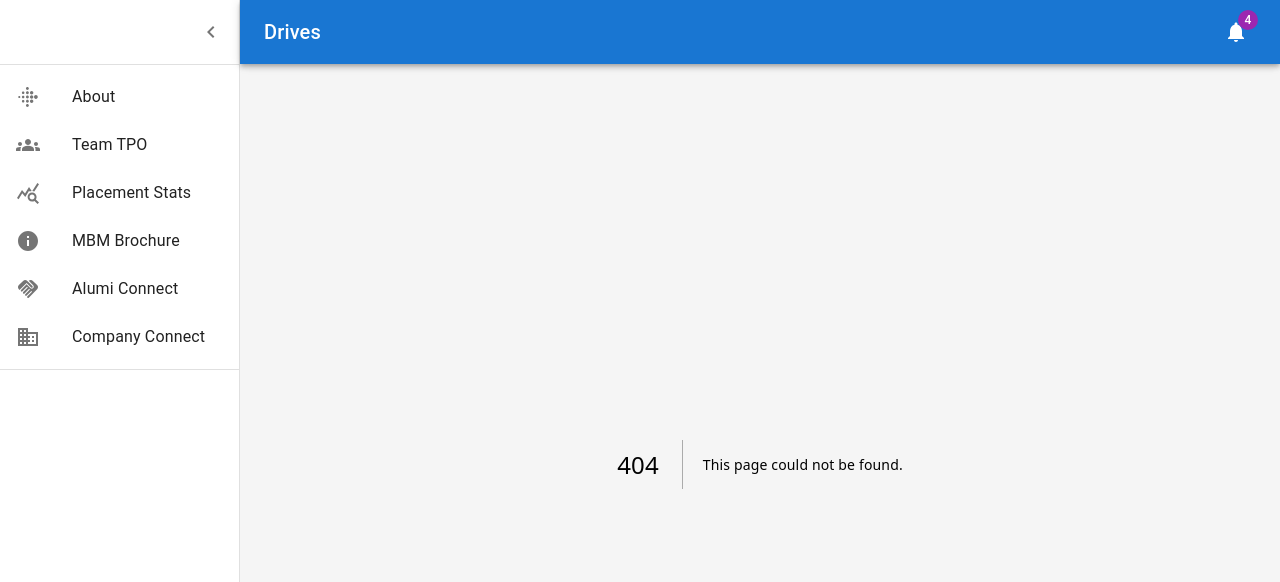
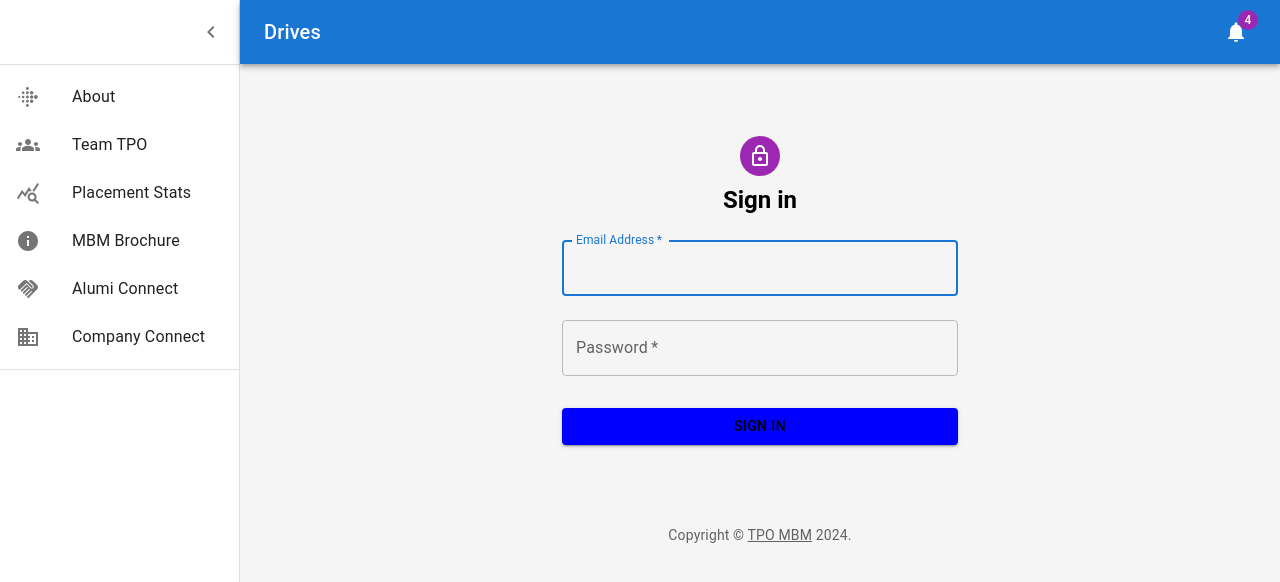
Before and after one commit to abhijeet-0019/MAJOR-PROJECT-24, a Next.js app: page /sign in a window 1280 px wide. Before the commit this address had no page. Shown: the top 582 px of the page. Built offline with nearby package versions, Linux system fonts and the light colour scheme.

Commit message:
Added login (without middleware)

```diff
--- a/apiConfig/useAPIAuth.js
+++ b/apiConfig/useAPIAuth.js
@@ -122,7 +122,7 @@ export default function useAPIAuth(){
 
     const login= async (user) => {
         //login and update the access token.
-        if(!!user.email && !!user.password){
+        if(!!user?.email && !!user.password){
             return await fetchLoginToken(getAuthURL()+"login",{
                 method: 'POST',
                 headers: {
--- a/app/components/admin_components/ListItemsAdmin.js
+++ b/app/components/admin_components/ListItemsAdmin.js
@@ -72,5 +72,6 @@ export const mainListItems = ({ updateAppBarText }) => (
         <ListItemText primary="Logout" />
       </ListItemButton>
     </Link>
+
   </React.Fragment>
 );
--- a/app/components/client_components/ListItemsClient.js
+++ b/app/components/client_components/ListItemsClient.js
@@ -14,8 +14,12 @@ import Image from 'next/image'
 import LogoutIcon from '@mui/icons-material/Logout';
 import MenuBookIcon from '@mui/icons-material/MenuBook';
 import CircleNotificationsIcon from '@mui/icons-material/CircleNotifications';
+import cookies from 'js-cookie';
+import { useRouter } from 'next/navigation';
+
 
 export const mainListItems = ({ updateAppBarText }) => (
+
   <React.Fragment>
     {/* <Avatar sx={{width: 100, height: 100, display:'flex', justifyContent: 'center'}} >
     <Image
@@ -25,6 +29,7 @@ export const mainListItems = ({ updateAppBarText }) => (
       alt="Picture of the author"
     />
     </Avatar> */}
+
     <Link href="/client/drives">
       <ListItemButton onClick={() => updateAppBarText('Drives')}>
         <ListItemIcon>
@@ -81,5 +86,19 @@ export const mainListItems = ({ updateAppBarText }) => (
         <ListItemText primary="Logout" />
       </ListItemButton>
     </Link>
+    <Link>
+    <ListItemButton onClick={()=>{
+      localStorage.clear();
+      cookies.remove('access token');
+      cookies.remove('refresh token');
+      window,location.reload;
+    }}>
+      <ListItemIcon>
+        <LogoutIcon />
+      </ListItemIcon>
+      <ListItemText primary="Logout" />
+    </ListItemButton>
+    </Link>
+
   </React.Fragment>
 );
--- a/app/page.js
+++ b/app/page.js
@@ -1,8 +1,18 @@
+'use client'
+import { useEffect } from "react";
+import { useRouter } from "next/navigation";
+
 
 export default function Home() {
+  const router=useRouter();
+
+  useEffect(() => {
+    router.push('/sign');
+  }, []);
+
   return (
     <>
-    <h1 className="bg-red-400 text-black">ELLO THERE MATE</h1>
+    <h1>Welcome to TPO Portal @ MBM University</h1>
     </>
   );
 }
--- /dev/null
+++ b/app/sign/page.js
@@ -0,0 +1,190 @@
+'use client'
+import { useEffect, useState } from "react";
+import Avatar from '@mui/material/Avatar';
+import Button from '@mui/material/Button';
+import CssBaseline from '@mui/material/CssBaseline';
+import TextField from '@mui/material/TextField';
+import FormControlLabel from '@mui/material/FormControlLabel';
+import Checkbox from '@mui/material/Checkbox';
+import Link from '@mui/material/Link';
+import Grid from '@mui/material/Grid';
+import Box from '@mui/material/Box';
+import LockOutlinedIcon from '@mui/icons-material/LockOutlined';
+import Typography from '@mui/material/Typography';
+import Container from '@mui/material/Container';
+import { createTheme, ThemeProvider } from '@mui/material/styles';
+import useAPIData from "../../apiConfig/useAPIData";
+import useAPIAuth from "../../apiConfig/useAPIAuth";
+import { useRouter } from "next/navigation";
+
+function Copyright(props) {
+  return (
+    <Typography variant="body2" color="text.secondary" align="center" {...props}>
+      {'Copyright © '}
+      <Link color="inherit" href="https://mui.com/">
+        TPO MBM
+      </Link>{' '}
+      {new Date().getFullYear()}
+      {'.'}
+    </Typography>
+  );
+}
+
+// TODO remove, this demo shouldn't need to reset the theme.
+const defaultTheme = createTheme();
+
+export default function SignIn() {
+
+  const { loginStatus,setUser,getAuthHeader} = useAPIAuth();
+  const { getItems } = useAPIData();
+  const [email, setEmail] = useState("");
+  const [password, setPassword] = useState("");
+  const router = useRouter();
+
+  const handleUsernameChange = (event) => {
+    setEmail(event.target.value);
+  };
+
+  const handlePasswordChange = (event) => {
+    setPassword(event.target.value);
+  };
+
+  const handleLogin = async (event) => {
+    event.preventDefault();
+    const user = { email, password };
+    /*try {
+      const response = await fetch("https://api.mbm.ac.in/auth/login", {
+        method: "POST",
+        headers: { "Content-Type": "application/json" },
+        body: JSON.stringify({ email, password, mode: "json" }),
+      });
+      console.log(response, " fetching");
+
+      if (response.ok) {
+        // If login is successful
+        setUser(user).then((success) => {
+          console.log(user);
+          console.log("success -> ", success);
+          if (success) {
+            router.push("../profile");
+          } else {
+            alert("Incorrect Login Credentials");
+          }
+        });
+      } else {
+        // If login fails
+        console.log("Login failed");
+        alert("Login failed");
+      }
+    } catch (error) {
+      console.log(error, "errorr");
+      alert("Error during login");
+    }
+    */
+    setUser(user).then(success=>{
+      console.log(user);
+      console.log("success -> ", success)
+      if (success) {
+        if (userType === "admin") {
+          router.push("../admin/dashboard");
+        } else if (userType === "applicant") {
+          router.push("../client/drives");
+        }
+      } else {
+        alert("Incorrect Login Credentials");
+      }
+    });
+  };
+
+
+  useEffect(()=>{
+    console.log("Auth Status:",loginStatus, getAuthHeader());
+    if(loginStatus){
+    console.log(sessionStorage.getItem("userEmail"));
+        const user_verified_email = sessionStorage.getItem("userEmail");
+        getItems(
+          "TPO_students_personal_details",
+          undefined,
+          undefined,
+          undefined,
+          undefined,
+          undefined,
+          undefined,
+          true
+        ).then(listResponse=>{
+          const list = listResponse.data;
+          const user = list.find((item) => item.email === user_verified_email);
+
+          const userType = user?.user_type || "";
+          const user_id = user?.user_id || "";
+          console.log("--> userType to be stored in session storage ", userType);
+          sessionStorage.setItem("userType", userType);
+          sessionStorage.setItem("userID", user_id);
+
+          /*if (userType === "admin") {
+            router.push("../admin/dashboard");
+          } else if (userType === "applicant") {
+            router.push("../client/drives");
+          }*/
+        });
+      }
+  },[loginStatus]);
+
+  return (
+    <ThemeProvider theme={defaultTheme}>
+      <Container component="main" maxWidth="xs">
+        <CssBaseline />
+        <Box
+          sx={{
+            marginTop: 8,
+            display: 'flex',
+            flexDirection: 'column',
+            alignItems: 'center',
+          }}
+        >
+          <Avatar sx={{ m: 1, bgcolor: 'secondary.main' }}>
+            <LockOutlinedIcon />
+          </Avatar>
+          <Typography component="h1" variant="h5" sx={{ color: 'black', fontWeight: 'bold' }}>
+            Sign in
+          </Typography>
+          <Box component="form" onSubmit={handleLogin} noValidate sx={{ mt: 1 }}>
+            <TextField
+              margin="normal"
+              required
+              fullWidth
+              id="email"
+              label="Email Address"
+              name="email"
+              autoComplete="email"
+              autoFocus
+              onChange={handleUsernameChange}
+            />
+            <TextField
+              margin="normal"
+              required
+              fullWidth
+              name="password"
+              label="Password"
+              type="password"
+              id="password"
+              autoComplete="current-password"
+              onChange={handlePasswordChange}
+            />
+
+            <Button
+              type="submit"
+              fullWidth
+              variant="contained"
+              sx={{ mt: 3, mb: 2, color:'black', bgcolor: 'blue' }}
+            >
+              Sign In
+            </Button>
+
+          </Box>
+        </Box>
+        <Copyright sx={{ mt: 8, mb: 4 }} />
+      </Container>
+    </ThemeProvider>
+  );
+}
--- a/package.json
+++ b/package.json
@@ -9,11 +9,13 @@
     "lint": "next lint"
   },
   "dependencies": {
+    "@directus/sdk": "^10.3.3",
     "@emotion/react": "^11.11.4",
     "@emotion/styled": "^11.11.0",
     "@mui/icons-material": "^5.15.11",
     "@mui/material": "^5.15.11",
     "@mui/x-charts": "^6.19.5",
+    "js-cookie": "^3.0.5",
     "next": "14.1.1",
     "react": "^18",
     "react-dom": "^18"
@@ -25,6 +27,7 @@
     "eslint": "^8",
     "eslint-config-next": "14.1.1",
     "postcss": "^8",
-    "tailwindcss": "^3.3.0"
+    "tailwindcss": "^3.3.0",
+    "typescript": "5.3.3"
   }
 }
--- a/tsconfig.json
+++ b/tsconfig.json
@@ -27,7 +27,7 @@
     ".next/types/**/*.ts",
     "**/*.ts",
     "**/*.tsx"
-  ],
+, "app/sign/page.js"  ],
   "exclude": [
     "node_modules"
   ]
```
Also changed, not shown: 1 other file (tests, documents, lock files or other folders).
